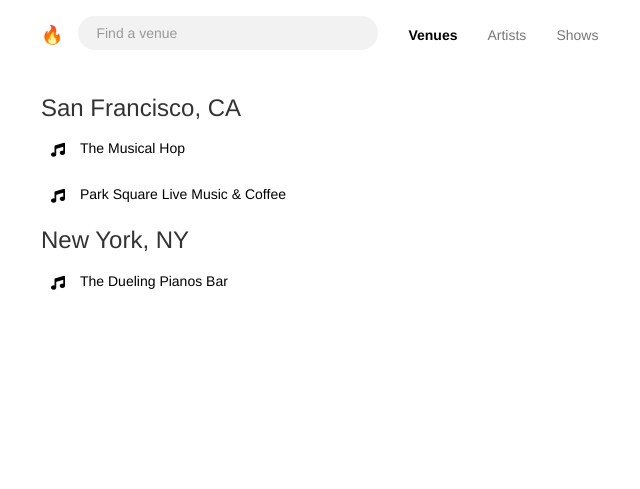
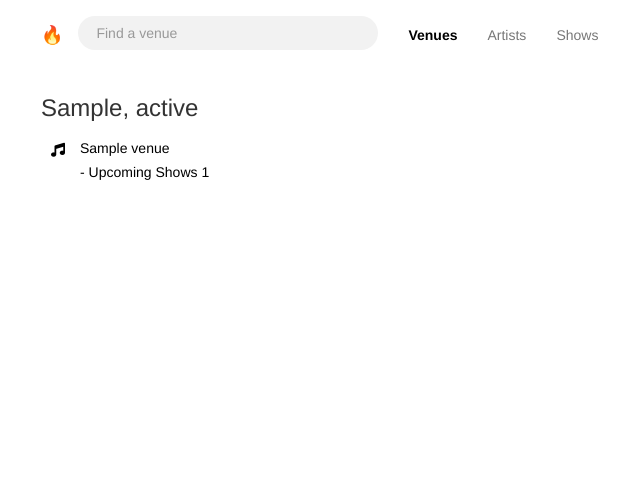
Before and after one commit to KGM20/FyyurArtistBooking, a Flask app: page /venues in a window 1280 px wide. Shown: the top 489 px of the page, without its empty margins (29-669 px from the left). Run offline with Flask 2, Linux system fonts and the light colour scheme; tables that the repository leaves empty hold one stand-in row (values such as "Sample post"); some libraries are stand-ins or nearby versions.

Commit message:
route /venues working alright

```diff
--- a/app.py
+++ b/app.py
@@ -5,6 +5,7 @@
 import json
 import dateutil.parser
 import babel
+from datetime import datetime
 from flask import Flask, render_template, request, Response, flash, redirect, url_for
 from flask_moment import Moment
 from flask_sqlalchemy import SQLAlchemy
@@ -50,7 +51,7 @@ app.jinja_env.filters['datetime'] = format_datetime
 # Controllers.
 #----------------------------------------------------------------------------#
 
-@app.route('/')
+@app.route('/') #NICE
 def index():
   return render_template('pages/home.html')
 
@@ -58,56 +59,72 @@ def index():
 #  Venues
 #  ----------------------------------------------------------------
 
-@app.route('/venues')
+@app.route('/venues') #NICE
 def venues():
-  # TODO: replace with real venues data.
+
+  data = []
+
+  venues = db.session.query(Venue).all()
+
+  for venue in venues:
+
+    index = 'Not exist'
+    for place in data:
+      if venue.city == place['city'] and venue.state == place['state']:
+        index = data.index(place)
+
+    upcoming_shows = db.session.query(Show).filter_by(venue_id=venue.id).all()
+    today = datetime.now()
+
+    for show in upcoming_shows:
+      if today > show.start_time:
+        upcoming_shows.remove(show)
+
+    if index == 'Not exist':
+      data.append({
+        'city': venue.city,
+        'state': venue.state,
+        'venues': [{
+          'id': venue.id,
+          'name': venue.name,
+          'num_upcoming_shows': len(upcoming_shows),
+        }]
+      })
+    else:
+      data[index]['venues'].append({
+        'id': venue.id,
+        'name': venue.name,
+        'num_upcoming_shows': len(upcoming_shows),
+      })
+
+  # TODO: replace with real venues data. DONE
   #       num_shows should be aggregated based on number of upcoming shows per venue.
-  data=[{
-    "city": "San Francisco",
-    "state": "CA",
-    "venues": [{
-      "id": 1,
-      "name": "The Musical Hop",
-      "num_upcoming_shows": 0,
-    }, {
-      "id": 3,
-      "name": "Park Square Live Music & Coffee",
-      "num_upcoming_shows": 1,
-    }]
-  }, {
-    "city": "New York",
-    "state": "NY",
-    "venues": [{
-      "id": 2,
-      "name": "The Dueling Pianos Bar",
-      "num_upcoming_shows": 0,
-    }]
-  }]
+
   return render_template('pages/venues.html', areas=data);
 
-@app.route('/venues/search', methods=['POST'])
+
+@app.route('/venues/search', methods=['POST'])  #NICE
 def search_venues():
+  response = {}
   name = request.form['search_term']
-  #print(name)
-  response0 = {}
+
   data = db.session.query(Venue).filter(Venue.name.ilike('%'+name+'%')).all()
-  count = db.session.query(Venue).filter(Venue.name.ilike('%'+name+'%')).count()
+  count = len(data)
 
-  response0['count'] = count
-  response0['data'] = data
-  # TODO: implement search on artists with partial string search. Ensure it is case-insensitive.
+  response['count'] = count
+  response['data'] = data
+  # TODO: implement search on artists with partial string search. Ensure it is case-insensitive. DONE
   # seach for Hop should return "The Musical Hop".
   # search for "Music" should return "The Musical Hop" and "Park Square Live Music & Coffee"
-  #db.session.query(Venue).filter(Venue.name.ilike(name))
-  response={
-    "count": 1,
-    "data": [{
-      "id": 2,
-      "name": "The Dueling Pianos Bar",
-      "num_upcoming_shows": 0,
-    }]
-  }
-  return render_template('pages/search_venues.html', results=response0, search_term=request.form.get('search_term', ''))
+  # response={
+  #   "count": 1,
+  #   "data": [{
+  #     "id": 2,
+  #     "name": "The Dueling Pianos Bar",
+  #     "num_upcoming_shows": 0,
+  #   }]
+  # }
+  return render_template('pages/search_venues.html', results=response, search_term=request.form.get('search_term', ''))
 
 @app.route('/venues/<int:venue_id>')
 def show_venue(venue_id):
--- a/templates/pages/venues.html
+++ b/templates/pages/venues.html
@@ -9,7 +9,7 @@
 			<a href="/venues/{{ venue.id }}">
 				<i class="fas fa-music"></i>
 				<div class="item">
-					<h5>{{ venue.name }}</h5>
+					<h5>{{ venue.name }}</h5>- Upcoming Shows {{ venue.num_upcoming_shows }}
 				</div>
 			</a>
 		</li>
```
